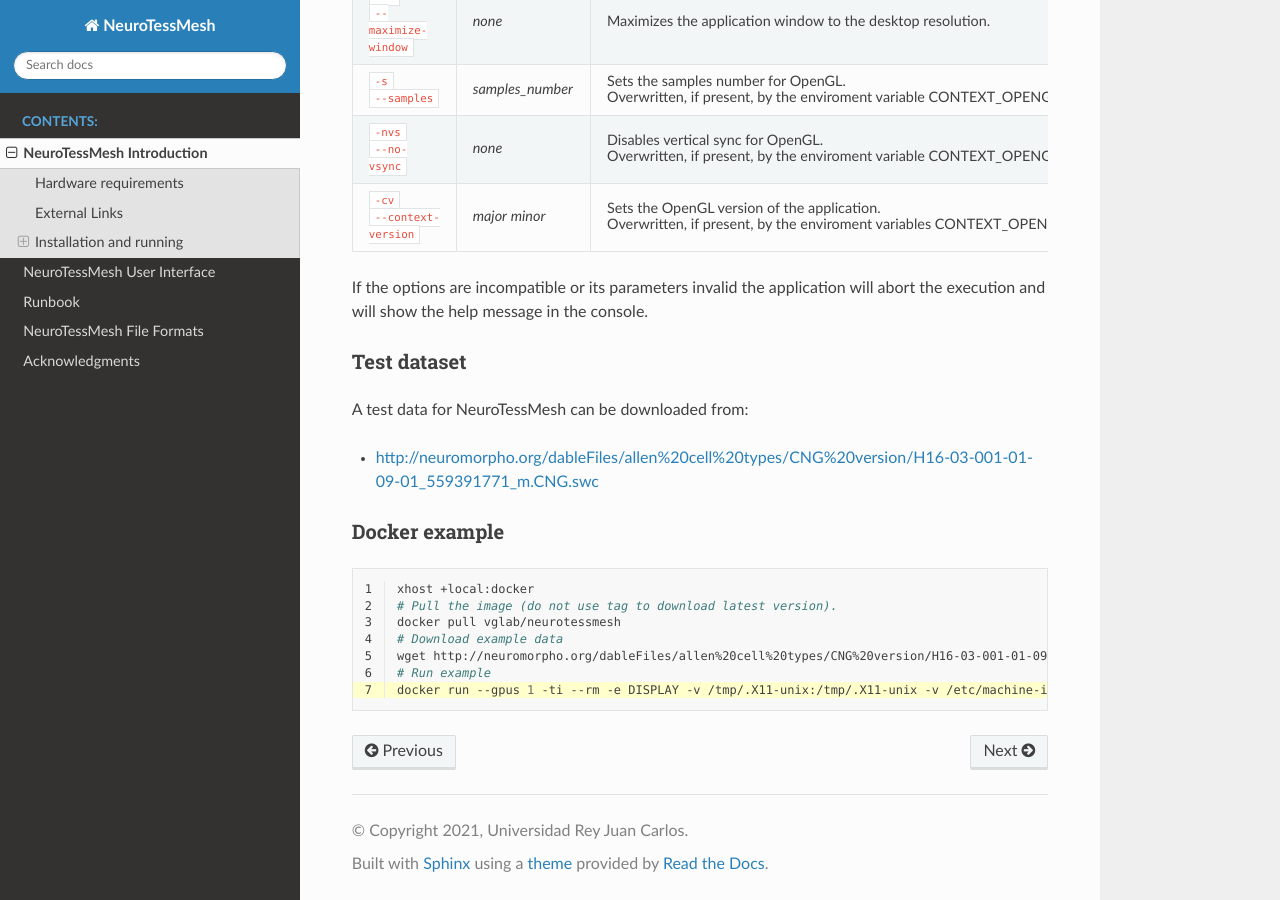
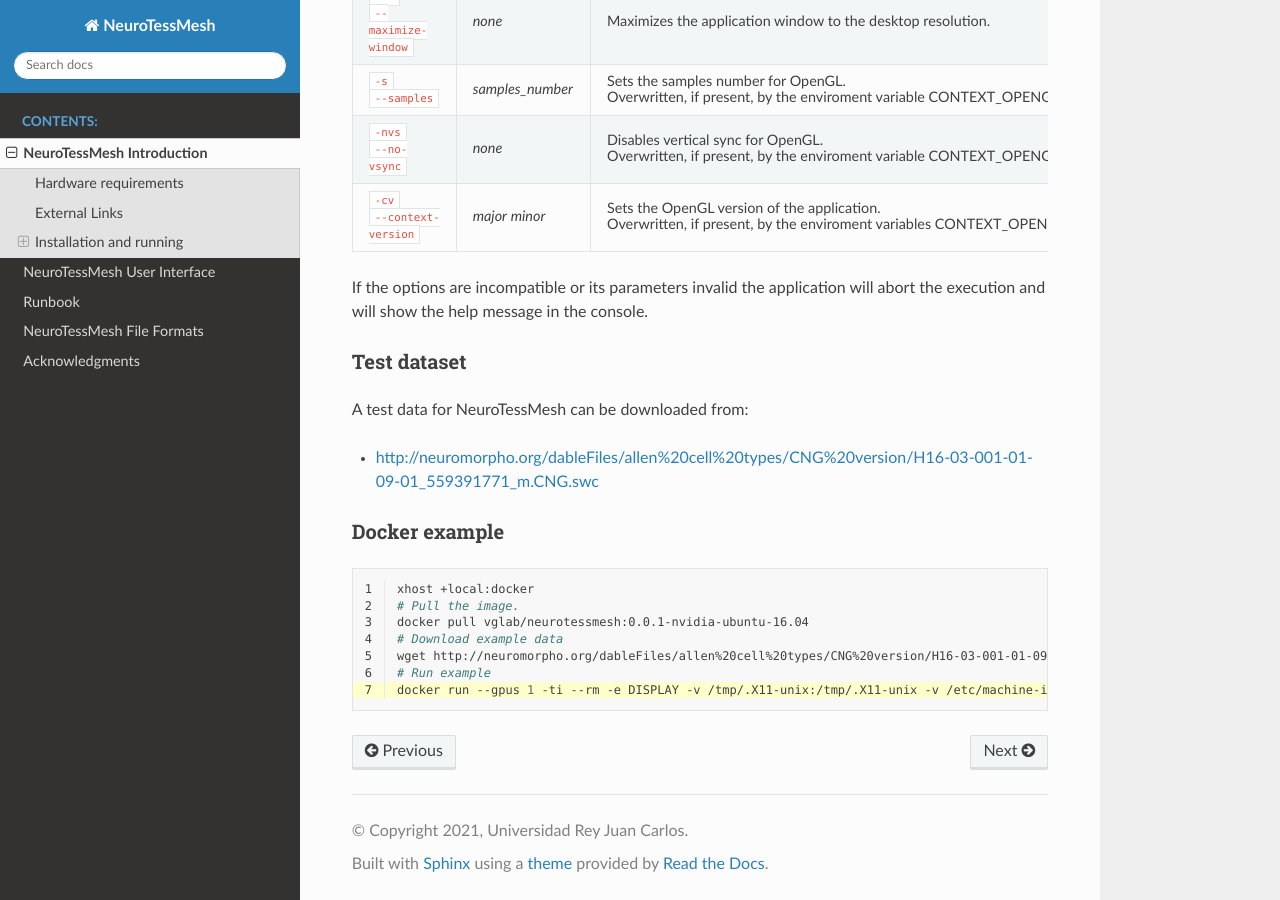
Before and after one commit to vg-lab/NeuroTessMeshDocs, a Sphinx documentation site: the page built from source/01-Introduction.rst, in a window 1280 px wide and 900 px high, scrolled down 1786 px. Built offline with Sphinx 7.4.7 and the Read the Docs theme 2.0.0, drawn with Linux system fonts in a browser that asks for light colours.

Commit message:
Revert docker pull to use nvidia image in introduction.

```diff
--- a/source/01-Introduction.rst
+++ b/source/01-Introduction.rst
@@ -110,8 +110,8 @@
   :emphasize-lines: 7
 
   xhost +local:docker
-  # Pull the image (do not use tag to download latest version).
-  docker pull vglab/neurotessmesh
+  # Pull the image.
+  docker pull vglab/neurotessmesh:0.0.1-nvidia-ubuntu-16.04
   # Download example data
   wget http://neuromorpho.org/dableFiles/allen%20cell%20types/CNG%20version/H16-03-001-01-09-01_559391771_m.CNG.swc
   # Run example
```
